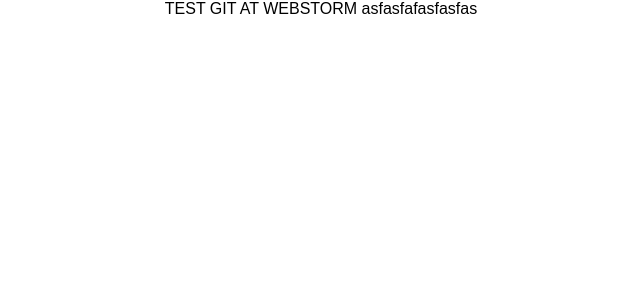
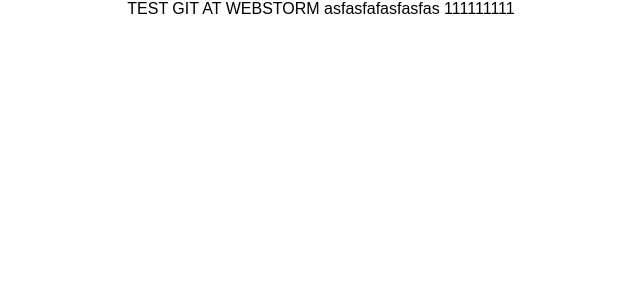
Before and after one commit to Fenricage/WebStormGit, a React (Create React App) app: page / in a window 1280 px wide. Shown: the top 300 px of the page, without its empty margins (319-959 px from the left). Built offline with nearby package versions, Linux system fonts and the light colour scheme.

Commit message:
first test of webstorm git

```diff
--- a/src/App.js
+++ b/src/App.js
@@ -8,6 +8,7 @@
       <div className="App">
         TEST GIT AT WEBSTORM
           asfasfafasfasfas
+        111111111
       </div>
     );
   }
```
Also changed, not shown: 1 other file (tests, documents, lock files or other folders).
